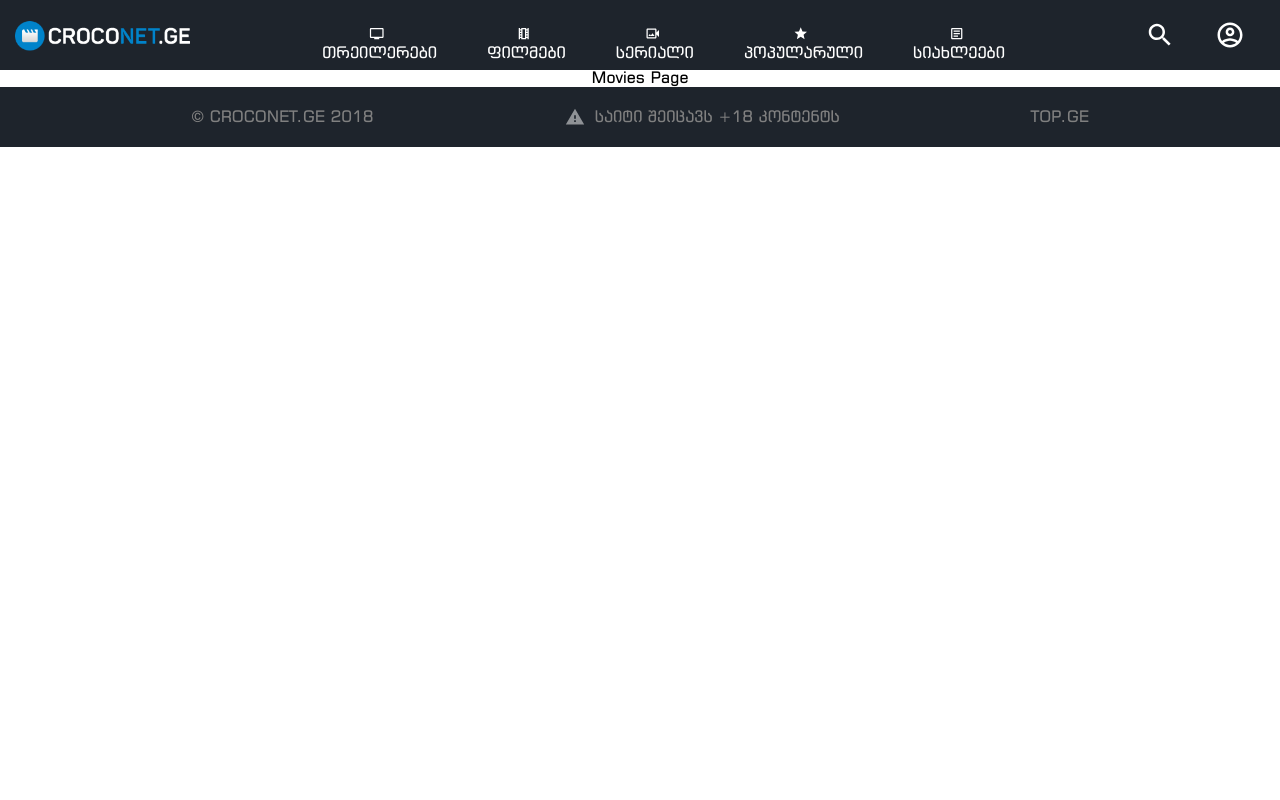
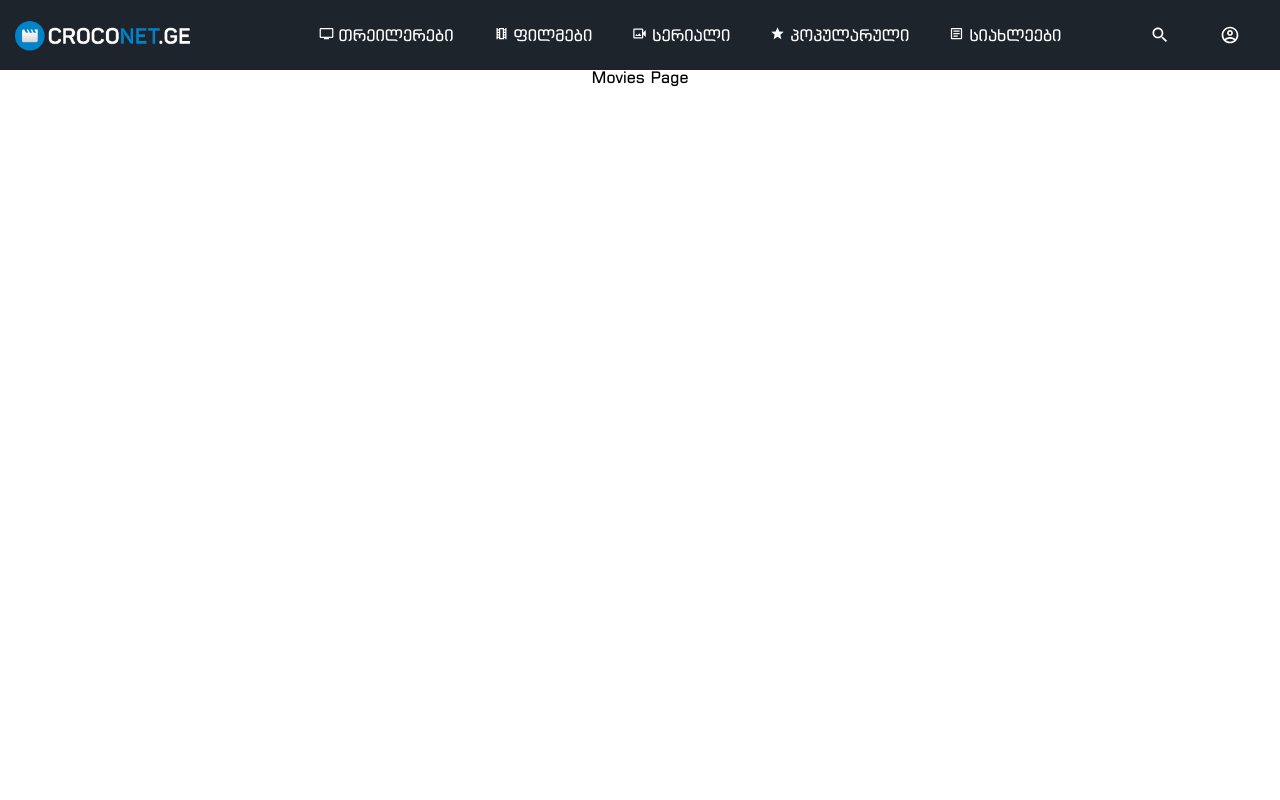
Before and after one commit to iamalex296/Croconet-movies-website, a React (Create React App) app: page /movies in a window 1280 px wide. Shown: the top 800 px of the page. Built offline with nearby package versions, Linux system fonts and the light colour scheme.

Commit message:
changed some styles and added new features

```diff
--- a/src/UI/Icon.module.css
+++ b/src/UI/Icon.module.css
@@ -1,9 +1,8 @@
 .icon {
-  height: 30px;
-  width: 30px;
-  padding: 20px;
+  height: 20px;
   cursor: pointer;
   transition-duration: 0.3s;
+  position: relative;
 }
 
 .icon:hover {
--- a/src/components/Header/Header.js
+++ b/src/components/Header/Header.js
@@ -22,7 +22,6 @@ const Header = () => {
   const [toggleLoginRegisterPopup, setToggleLoginRegisterPopup] = useState(
     false
   );
-  const [toggleMoviesGenrePopup, setToggleMoviesGenrePopup] = useState(false);
 
   const toggleSearchInputHandler = () => {
     const toggle = toggleSearchInput;
@@ -32,11 +31,6 @@ const Header = () => {
   const toggleLoginRegisterPopupHandler = () => {
     const togglePopup = toggleLoginRegisterPopup;
     setToggleLoginRegisterPopup(!togglePopup);
-  };
-
-  const toggleMoviesGenrePopupHandler = () => {
-    const toggleMoviesPopup = toggleMoviesGenrePopup;
-    setToggleMoviesGenrePopup(!toggleMoviesPopup);
   };
 
   return (
@@ -50,7 +44,7 @@ const Header = () => {
             <li className={classes["header_navbar_list"]}>
               <Link to="/trailers">
                 <Icon
-                  className={classes.icon_style}
+                  className={classes["icon_style"]}
                   src={TvIcon}
                   alt="tv-icon"
                 />
@@ -59,24 +53,24 @@ const Header = () => {
             </li>
             <li
               className={classes["header_navbar_list"]}
-              onClick={toggleMoviesGenrePopupHandler}
               style={{ position: "relative" }}
             >
               <Link to="/movies">
                 <Icon
-                  className={classes.icon_style}
+                  className={classes["icon_style"]}
                   src={MoviesIcon}
-                  alt="tv-icon"
+                  alt="movies-icon"
                 />
                 ფილმები
               </Link>
+              <MoviesGenrePopup className={classes["movies-popup-box"]} />
             </li>
             <li className={classes["header_navbar_list"]}>
               <Link to="./series">
                 <Icon
-                  className={classes.icon_style}
+                  className={classes["icon_style"]}
                   src={VideoIcon}
-                  alt="tv-icon"
+                  alt="video-icon"
                 />
                 სერიალი
               </Link>
@@ -84,9 +78,9 @@ const Header = () => {
             <li className={classes["header_navbar_list"]}>
               <Link to="./popular">
                 <Icon
-                  className={classes.icon_style}
+                  className={classes["icon_style"]}
                   src={StarIcon}
-                  alt="tv-icon"
+                  alt="star-icon"
                 />
                 პოპულარული
               </Link>
@@ -94,30 +88,38 @@ const Header = () => {
             <li className={classes["header_navbar_list"]}>
               <a href="http://news.croconet.ge/" target="blank">
                 <Icon
-                  className={classes.icon_style}
+                  className={classes["icon_style"]}
                   src={NewsIcon}
-                  alt="tv-icon"
+                  alt="news-icon"
                 />
                 სიახლეები
               </a>
             </li>
           </ul>
-          {toggleMoviesGenrePopup && <MoviesGenrePopup />}
-          {toggleSearchInput && <SearchInput />}
           {toggleLoginRegisterPopup && <LoginRegisterPopup />}
         </div>
 
-        <div style={{ display: "flex" }}>
+        <div
+          style={{
+            display: "flex",
+            position: "relative",
+            height: "65px",
+            alignItems: "center",
+            justifyContent: "space-between",
+          }}
+        >
+          {toggleSearchInput && <SearchInput />}
+
           <Icon
             src={SearchIcon}
             alt="SearchIcon"
+            style={{ position: "relative", padding: "25px" }}
             onClickHandler={toggleSearchInputHandler}
           />
-
           <Icon
             src={ProfileIcon}
             alt="ProfileIcon"
-            style={{ position: "relative" }}
+            style={{ position: "relative", padding: "25px" }}
             onClickHandler={toggleLoginRegisterPopupHandler}
           />
         </div>
--- a/src/components/Header/Header.module.css
+++ b/src/components/Header/Header.module.css
@@ -29,16 +29,18 @@
 
 .ul_list {
   display: flex;
-  position: absolute;
-  top: 10px;
-  left: 630px;
 }
 
 .header_navbar_list {
-  margin-right: 50px;
   cursor: pointer;
   transition-duration: 0.3s;
   list-style: none;
+  position: relative;
+  padding: 20px;
+}
+
+.header_navbar_list:hover .movies-popup-box {
+  display: block;
 }
 
 .header_navbar_list a {
@@ -71,7 +73,6 @@
   }
   .ul_list {
     display: flex;
-    position: absolute;
     top: 10px;
     left: 630px;
   }
@@ -87,10 +88,4 @@
     padding-right: 15px;
     padding-left: 15px;
   }
-  .ul_list {
-    display: flex;
-    position: absolute;
-    top: 10px;
-    transform: translateX(-45%);
-  }
 }
--- a/src/components/Input/SearchInput.module.css
+++ b/src/components/Input/SearchInput.module.css
@@ -7,10 +7,11 @@
   border: none;
   padding-left: 10px;
   color: white;
-  position: relative;
+  position: absolute;
   top: 0;
-  left: 0;
+  right: 100%;
   outline: none;
+  height: 100%;
 }
 
 @media (min-width: 1601px) {
--- a/src/components/Popup/MoviesGenrePopup.js
+++ b/src/components/Popup/MoviesGenrePopup.js
@@ -2,9 +2,9 @@ import React from "react";
 
 import classes from "./MoviesGenrePopup.module.css";
 
-const MoviesGenrePopup = () => {
+const MoviesGenrePopup = ({ className }) => {
   return (
-    <div className={classes["movies-popup-box"]}>
+    <div className={`${classes["movies-popup-box"]} ${className}`}>
       <div>
         <ul>
           <li>ანიმაციური</li>
--- a/src/components/Popup/MoviesGenrePopup.module.css
+++ b/src/components/Popup/MoviesGenrePopup.module.css
@@ -5,12 +5,14 @@
   height: 250px;
   width: 700px;
   border: none;
-  padding: 30px;
+  padding: 20px;
+  border-radius: 7px;
   color: white;
   position: absolute;
   top: 100%;
-  right: 20%;
+  left: -50%;
   outline: none;
+  display: none;
 }
 
 .movies-popup-box div {
--- a/src/index.css
+++ b/src/index.css
@@ -5,6 +5,7 @@
 
 body {
   margin: 0;
+  box-sizing: border-box;
   margin-top: 70px;
 }
 
--- a/src/pages/MoviesPage.js
+++ b/src/pages/MoviesPage.js
@@ -1,7 +1,7 @@
 import React from "react";
 
 const MoviesPage = () => {
-  return <div>Movies Page</div>;
+  return <div style={{ height: "900px" }}>Movies Page</div>;
 };
 
 export default MoviesPage;
--- a/src/pages/PopularMoviesPage.js
+++ b/src/pages/PopularMoviesPage.js
@@ -1,7 +1,7 @@
 import React from "react";
 
 const PopularMoviesPage = () => {
-  return <div>Popular Movies</div>;
+  return <div style={{ height: "900px" }}>Popular Movies</div>;
 };
 
 export default PopularMoviesPage;
--- a/src/pages/SeriesPage.js
+++ b/src/pages/SeriesPage.js
@@ -1,7 +1,7 @@
 import React from "react";
 
 const SeriesPage = () => {
-  return <div>Series Page</div>;
+  return <div style={{ height: "900px" }}>Series Page</div>;
 };
 
 export default SeriesPage;
--- a/src/pages/TrailersPage.js
+++ b/src/pages/TrailersPage.js
@@ -1,7 +1,7 @@
 import React from "react";
 
 const TrailersPage = () => {
-  return <div>TRAILERS PAGE</div>;
+  return <div style={{ height: "900px" }}>TRAILERS PAGE</div>;
 };
 
 export default TrailersPage;
```
